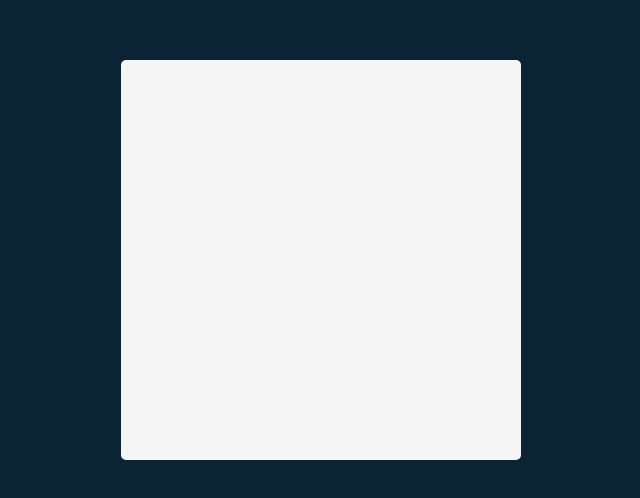
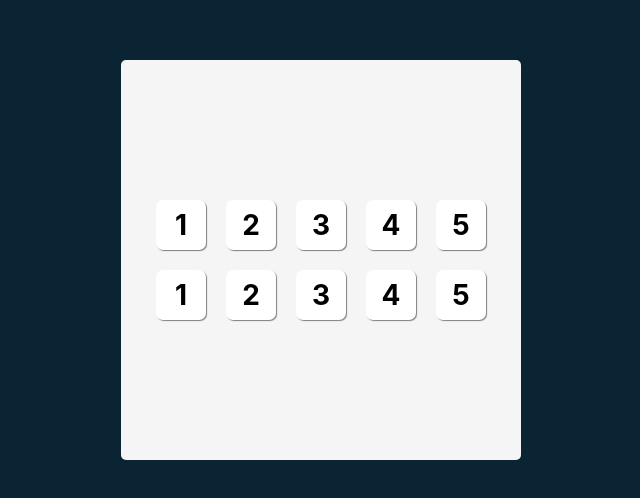
Before and after one commit to JackDay94/React-Tenzies, a React (Vite) app: page / in a window 1280 px wide. Shown: the part 140-638 px from the top of the page, without its empty margins (319-959 px from the left). Built offline with nearby package versions, Linux system fonts and the light colour scheme.

Commit message:
Add die buttons and adjust main styles

```diff
--- a/src/App.jsx
+++ b/src/App.jsx
@@ -1,9 +1,22 @@
+import Die from "./components/Die";
+
 function App() {
   return (
     <main>
-
+      <div className="button-container">
+        <Die value={1} />
+        <Die value={2} />
+        <Die value={3} />
+        <Die value={4} />
+        <Die value={5} />
+        <Die value={1} />
+        <Die value={2} />
+        <Die value={3} />
+        <Die value={4} />
+        <Die value={5} />
+      </div>
     </main>
-  )
+  );
 }
 
-export default App
+export default App;
--- /dev/null
+++ b/src/components/Die.jsx
@@ -0,0 +1,5 @@
+export default function Die(props) {
+    return (
+        <button>{props.value}</button>
+    )
+}
--- a/src/index.css
+++ b/src/index.css
@@ -24,4 +24,27 @@ main {
   background-color: #f5f5f5;
   border-radius: 5px;
   height: 100%;
+  display: flex;
+  justify-content: center;
+  color: #2B283A;
 }
+
+.button-container {
+  display: grid;
+  align-content: center;
+  grid: 50px / auto auto auto auto auto;
+  gap: 20px;
+}
+
+button {
+  background-color: #ffffff;
+  font-weight: bold;
+  font-family: Inter, sans-serif;
+  font-size: 1.75rem;
+  width: 50px;
+  height: 50px;
+  border-radius: 7px;
+  border-style: none;
+  box-shadow: 1px 1px 1px gray;
+  cursor: pointer;
+}
```
